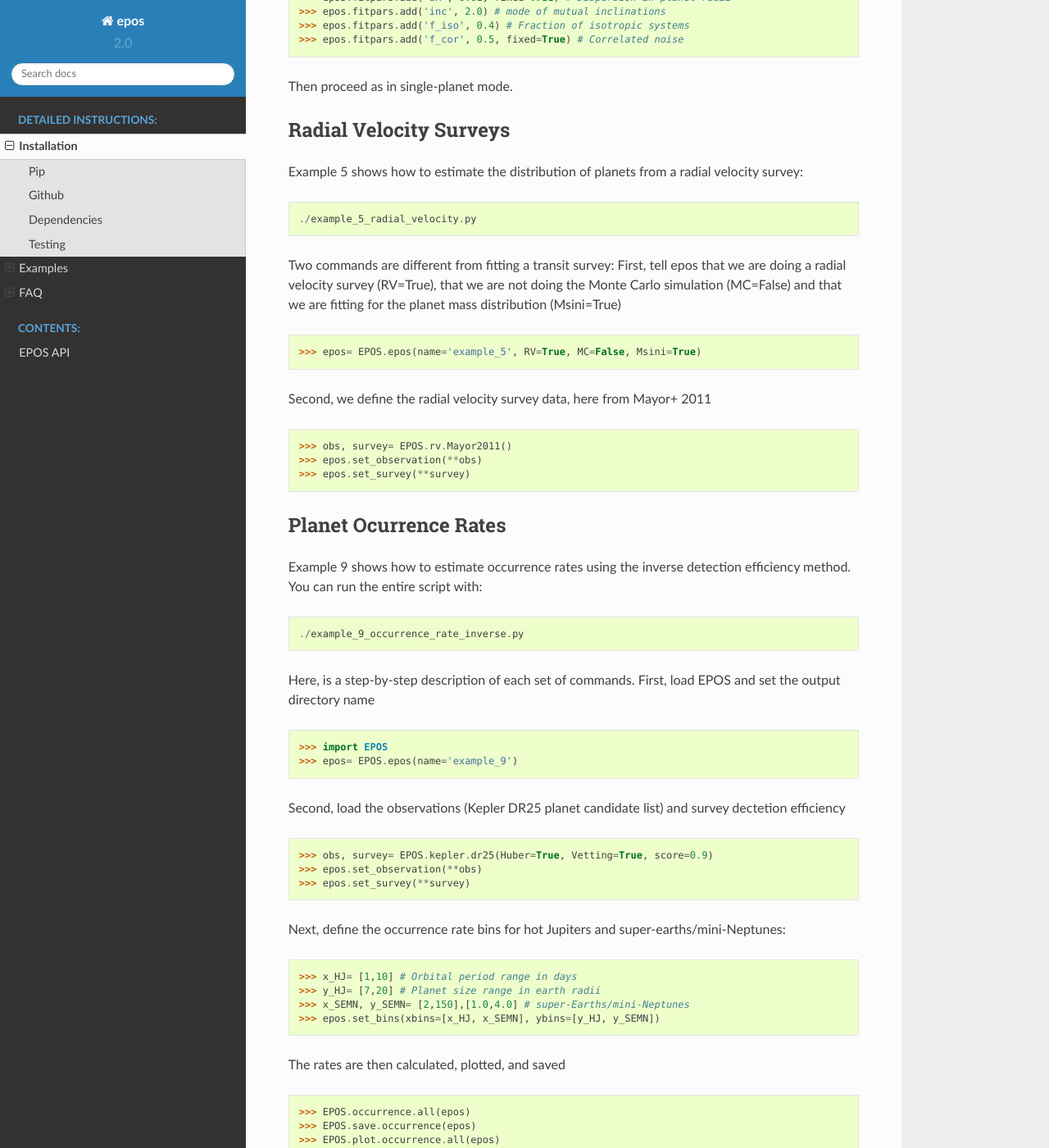
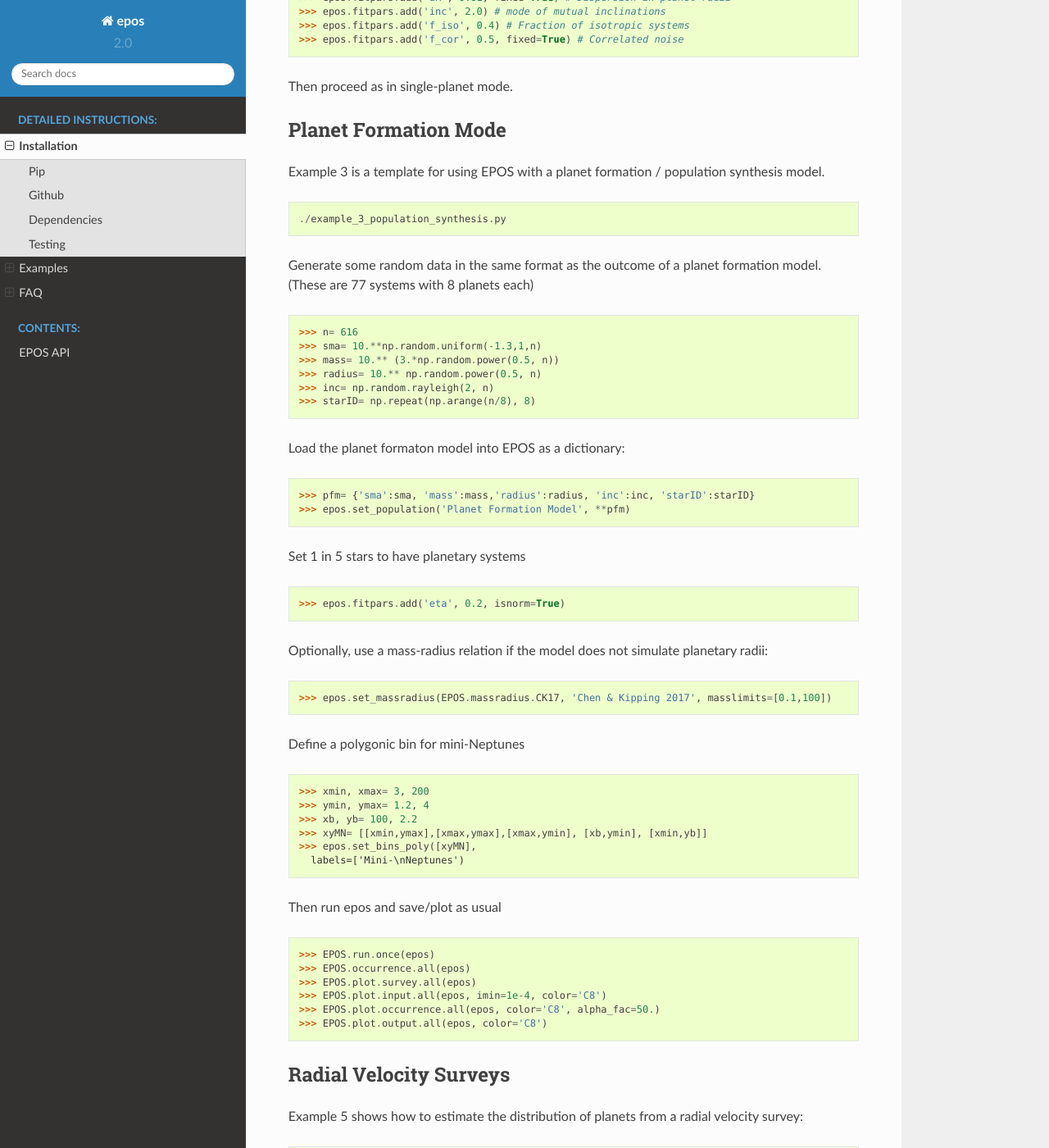
Before and after one commit to GijsMulders/epos, a Sphinx documentation site: the page built from docs/instructions.rst, in a window 1280 px wide and 1400 px high, scrolled down 4777 px. Shown: the whole window at 82% size. Built offline with Sphinx 7.4.7 and the Read the Docs theme 2.0.0, drawn with Linux system fonts in a browser that asks for light colours.

Commit message:
planet formation example 3

```diff
--- a/docs/instructions.rst
+++ b/docs/instructions.rst
@@ -180,6 +180,53 @@ Other properties of the planetary systems can also be fit for (or not):
 
 Then proceed as in single-planet mode.
 
+Planet Formation Mode
+---------------------
+
+Example 3 is a template for using EPOS with a planet formation / population synthesis model.
+::
+   ./example_3_population_synthesis.py
+
+Generate some random data in the same format as the outcome of a planet formation model. (These are 77 systems with 8 planets each)
+
+>>> n= 616
+>>> sma= 10.**np.random.uniform(-1.3,1,n)
+>>> mass= 10.** (3.*np.random.power(0.5, n))
+>>> radius= 10.** np.random.power(0.5, n)
+>>> inc= np.random.rayleigh(2, n)
+>>> starID= np.repeat(np.arange(n/8), 8)
+
+Load the planet formaton model into EPOS as a dictionary:
+
+>>> pfm= {'sma':sma, 'mass':mass,'radius':radius, 'inc':inc, 'starID':starID}
+>>> epos.set_population('Planet Formation Model', **pfm)
+
+Set 1 in 5 stars to have planetary systems
+
+>>> epos.fitpars.add('eta', 0.2, isnorm=True)
+
+Optionally, use a mass-radius relation if the model does not simulate planetary radii:
+
+>>> epos.set_massradius(EPOS.massradius.CK17, 'Chen & Kipping 2017', masslimits=[0.1,100])
+
+Define a polygonic bin for mini-Neptunes
+
+>>> xmin, xmax= 3, 200
+>>> ymin, ymax= 1.2, 4
+>>> xb, yb= 100, 2.2
+>>> xyMN= [[xmin,ymax],[xmax,ymax],[xmax,ymin], [xb,ymin], [xmin,yb]]
+>>> epos.set_bins_poly([xyMN],
+  labels=['Mini-\nNeptunes')
+
+Then run epos and save/plot as usual
+
+>>> EPOS.run.once(epos)
+>>> EPOS.occurrence.all(epos)
+>>> EPOS.plot.survey.all(epos)
+>>> EPOS.plot.input.all(epos, imin=1e-4, color='C8')
+>>> EPOS.plot.occurrence.all(epos, color='C8', alpha_fac=50.)
+>>> EPOS.plot.output.all(epos, color='C8')
+
 Radial Velocity Surveys
 -----------------------
 Example 5 shows how to estimate the distribution of planets from a radial velocity survey:
```
